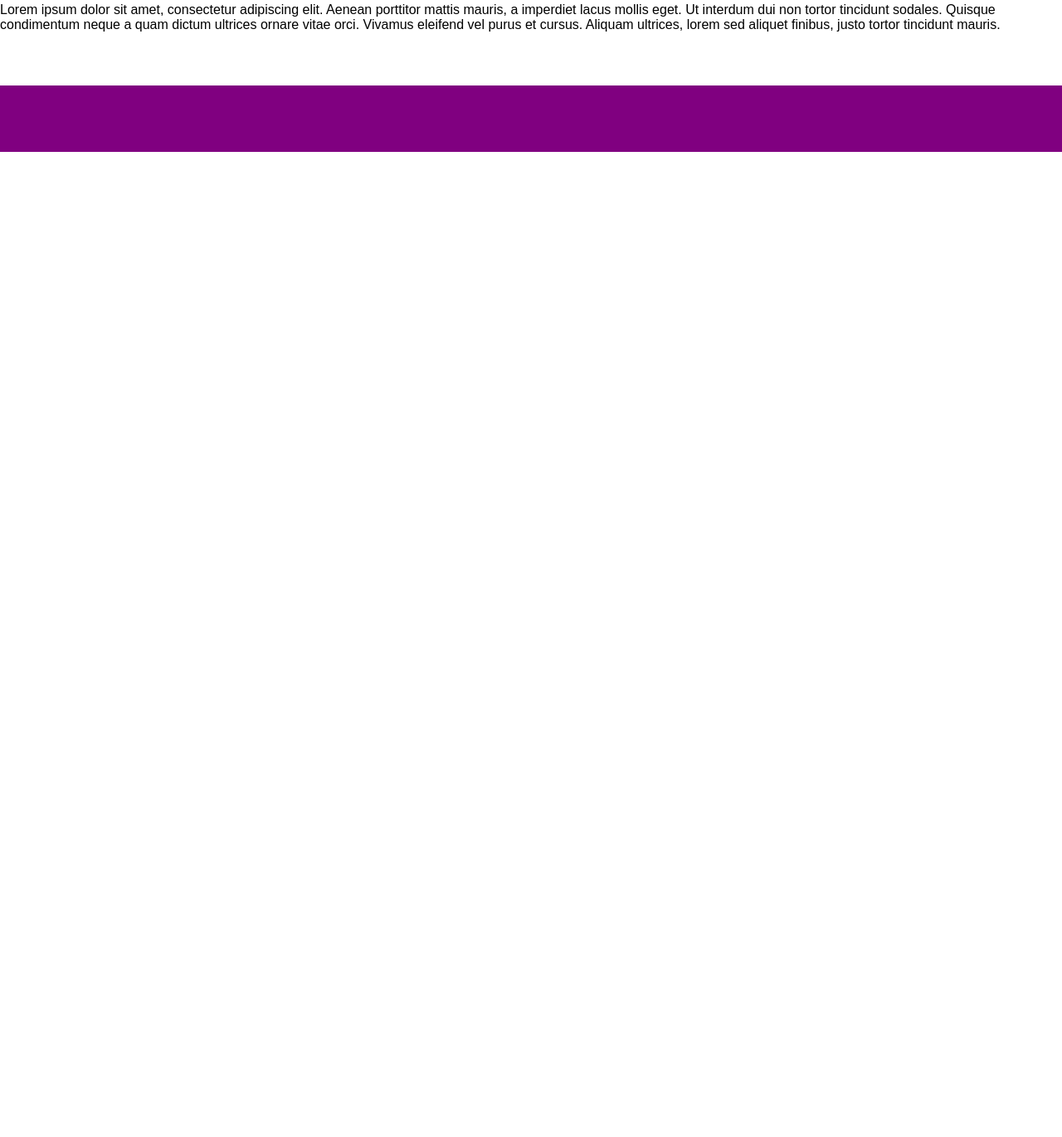
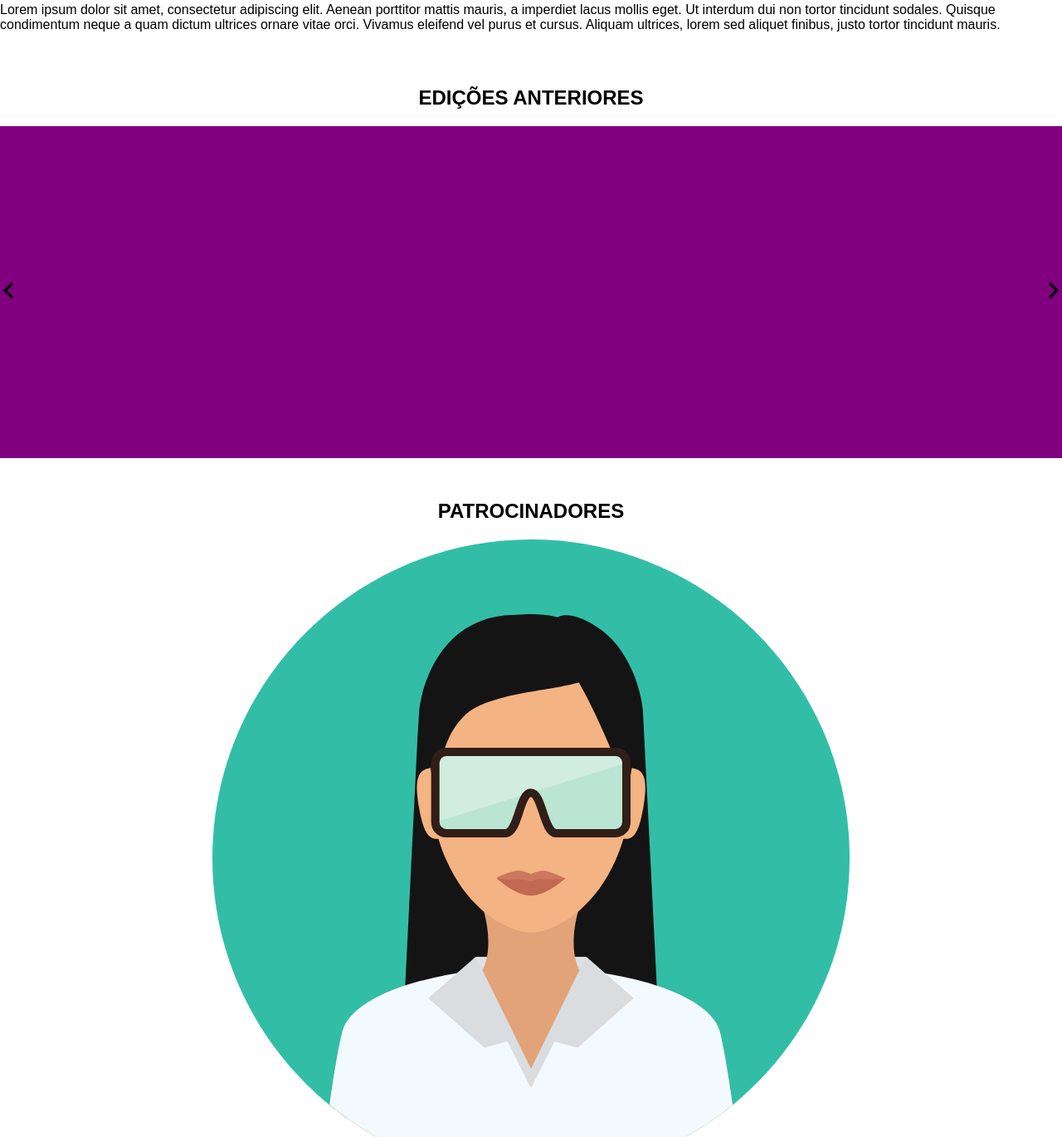
Before and after one commit to Allanflo88/site-semana-da-tecnologia-fatec-sorocaba, a website: page index.html in a window 1280 px wide. Shown: the part 3225-4595 px from the top of the page at 83% size. Before the commit the page ends 3408 px from the top, so only its background shows below. Drawn offline with Linux system fonts and the light colour scheme; files whose address does not match are found by name.

Commit message:
add stuff

```diff
--- a/index.html
+++ b/index.html
@@ -98,28 +98,57 @@
         </div>
     </div>
     <div class="previous">
-        <div class="previous__gallery"></div>
+        <div class="previous__title">
+            <h2>
+                Edições anteriores
+            </h2>
+        </div>
+        <div class="previous__gallery">
+            <div class="previous__gallery__button previous__gallery__button--previous">
+                <img src="./images//arrow.svg">
+            </div>
+            <div class="previous__gallery__button previous__gallery__button--next">
+                <img src="./images//arrow.svg">
+            </div>
+        </div>
     </div>
     <div class="sponsors">
-        <img src="" alt="">
-        <img src="" alt="">
-        <img src="" alt="">
-        <img src="" alt="">
-        <img src="" alt="">
-        <img src="" alt="">
-        <img src="" alt="">
-        <img src="" alt="">
-        <img src="" alt="">
+        <div class="sponsors__title">
+            <h2>
+                Patrocinadores
+            </h2>
+        </div>
+        <img src="./images/avatar.svg" alt="">
+        <img src="./images/avatar.svg" alt="">
+        <img src="./images/avatar.svg" alt="">
+        <img src="./images/avatar.svg" alt="">
+        <img src="./images/avatar.svg" alt="">
+        <img src="./images/avatar.svg" alt="">
+        <img src="./images/avatar.svg" alt="">
+        <img src="./images/avatar.svg" alt="">
+        <img src="./images/avatar.svg" alt="">
     </div>
     <div class="organization">
-        <div class="organization__carroussel"></div>
+        <div class="organization__title">
+            <h2>
+                Organização
+            </h2>
+        </div>
+        <div class="organization__carroussel">
+            <div class="organization__carroussel__button organization__carroussel__button--previous">
+                <img src="./images//arrow.svg">
+            </div>
+            <div class="organization__carroussel__button organization__carroussel__button--next">
+                <img src="./images//arrow.svg">
+            </div>
+        </div>
     </div>
     <div class="footer">
         <div class="footer__logo">
-            <img src="" alt="">
+            <img src="./images/logoFatec.png" alt="">
         </div>
         <div class="footer__email">
-            <a></a>
+            <a>semanadetecnologia@gmail.com</a>
         </div>
     </div>
 </body>
--- a/package.json
+++ b/package.json
@@ -11,11 +11,7 @@
   "devDependencies": {
     "browser-sync": "^2.24.5",
     "gulp": "^4.0.0",
-    "gulp-clean-css": "^3.9.4",
-    "gulp-minify": "^3.1.0",
-    "gulp-ruby-sass": "^3.0.0",
     "gulp-sass": "^4.0.1",
-    "gulp-scss": "^1.4.0",
     "gulp-sourcemaps": "^2.6.4",
     "sass": "^1.9.0"
   },
--- a/style.scss
+++ b/style.scss
@@ -27,17 +27,12 @@ body {
   padding-right: 10px;
 
   &__title {
-
   }
 
   &__text {
-
-
   }
-
 }
 .call {
-
   background-color: $secondary-color;
   width: 100%;
   height: 50vh;
@@ -47,18 +42,14 @@ body {
   align-items: center;
 
   &__title {
-
     color: white;
     text-transform: uppercase;
-
   }
 
   &__button {
-
   }
 }
 .speakers {
-
   width: 100%;
   display: flex;
   flex-flow: column;
@@ -66,68 +57,138 @@ body {
   align-items: center;
 
   &__title {
-
     text-transform: uppercase;
-        text-align: center
-
+    text-align: center;
   }
 
   &__avatar {
-
     border-radius: 100%;
     margin-top: 30px;
     width: 50%;
-
   }
 
   &__text {
-
     margin-bottom: 30px;
 
-
     &__name {
-
       text-align: center;
-
     }
 
     &__talk {
-
     }
 
     &__biography {
-
     }
   }
 }
 .previous {
+  width: 100%;
+
+  &__title {
+    text-align: center;
+    text-transform: uppercase;
+  }
 
   &__gallery {
+    width: 100%;
+    height: 50vh;
+    background-color: $primary-color;
+    display: flex;
+    flex-flow: row;
+    align-items: center;
+    justify-content: space-between;
 
+    &__button {
+      &--previous {
+        img {
+          transform: rotate(180deg);
+          width: 20px;
+          height: 20px;
+        }
+      }
+
+      &--next {
+        img {
+          width: 20px;
+          height: 20px;
+        }
+      }
+    }
   }
 }
 .sponsors {
+  width: 100%;
+  margin-top: 30px;
+  display: flex;
+  flex-flow: column;
+  align-items: center;
+
+  &__title {
+    text-transform: uppercase;
+    text-align: center;
+  }
+
   img {
-
+    width: 60%;
+    margin-bottom: 10px;
   }
 }
 .organization {
+  width: 100%;
+  &__title {
+    text-align: center;
+    text-transform: uppercase;
+  }
 
   &__carroussel {
+    width: 100%;
+    height: 50vh;
+    background-color: $primary-color;
+    display: flex;
+    flex-flow: row;
+    align-items: center;
+    justify-content: space-between;
 
+    &__button {
+      width: 20px;
+      height: 20px;
+
+      &--previous {
+        img {
+          transform: rotate(180deg);
+          width: 20px;
+          height: 20px;
+        }
+      }
+
+      &--next {
+        img {
+          width: 20px;
+          height: 20px;
+        }
+      }
+    }
   }
 }
 .footer {
-
   background-color: $primary-color;
   width: 100%;
-    height: 10vh;
+  display: flex;
+  flex-flow: column;
+  justify-content: center;
+  align-items: center;
 
   &__logo {
+    display: flex;
+    flex-flow: row;
+    justify-content: center;
+    align-content: center;
 
+    img {
+      width: 40%;
+    }
   }
 
   &__email {
-
   }
 }
```
Also changed, not shown: images/arrow.svg (added), images/logoFatec.png (added), style.css, 2 other files. Lines whose indentation alone changed are shown as unchanged.
